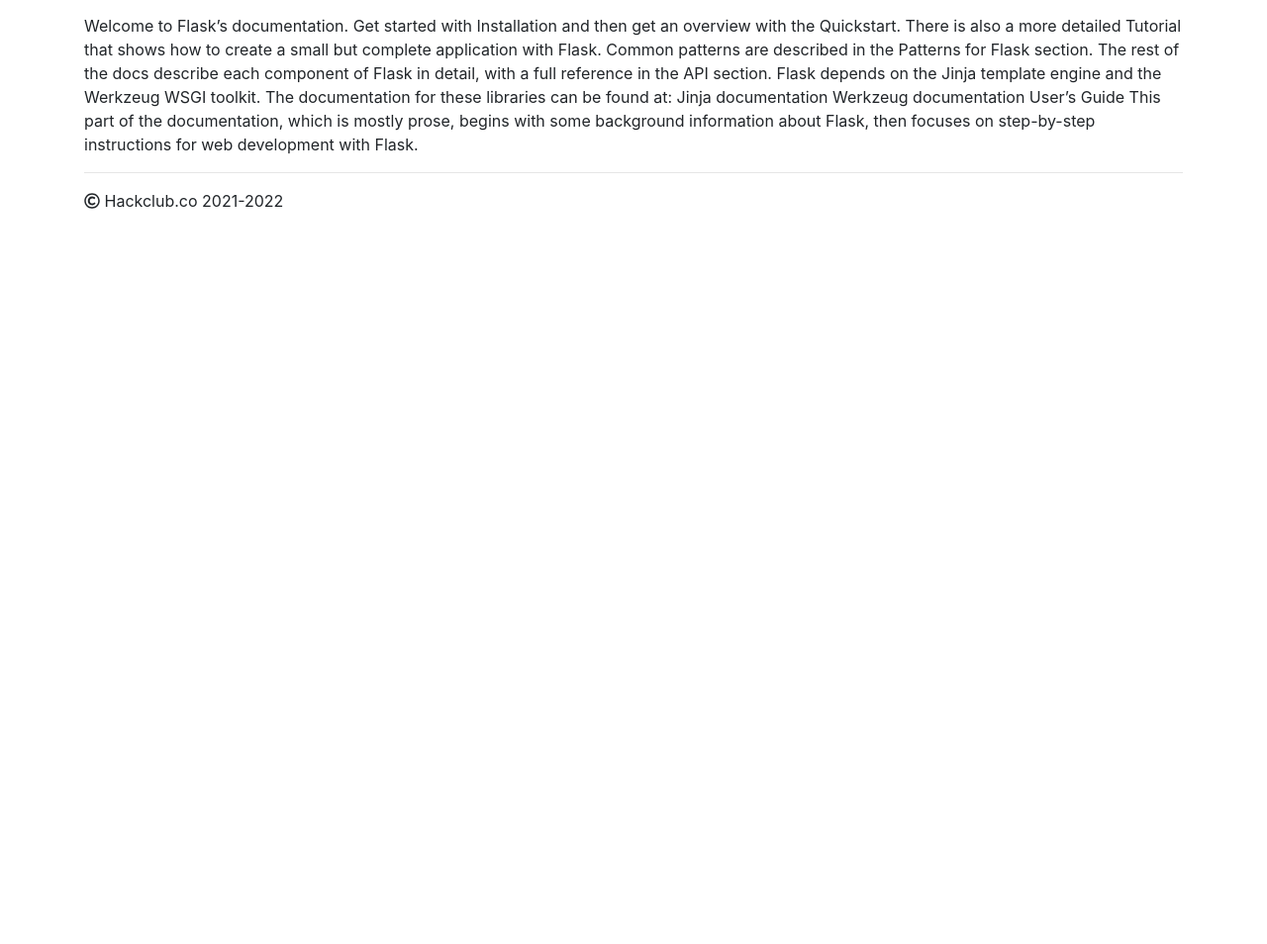
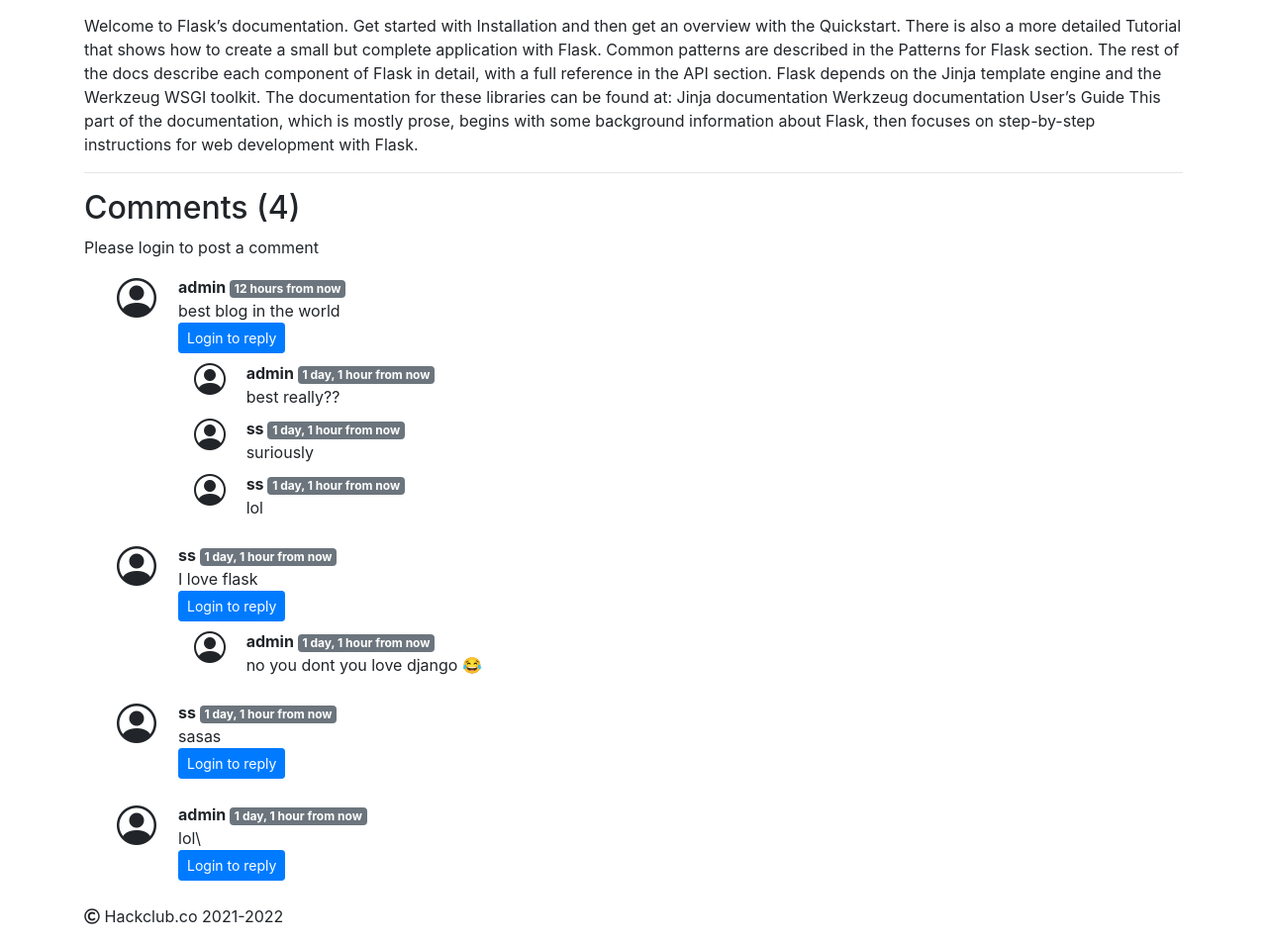
Before and after one commit to Sadman-Sakib2234/django-blog, a Django app: a page that uses templates/base.html in a window 1280 px wide. Shown: the part 160-1114 px from the top of the page at 99% size. Before the commit the page ends 371 px from the top, so only its background shows below. Run offline with Django 3.2, Linux system fonts and the light colour scheme; data comes from the database, SQL or seed files in the repository; both versions use the stored data as it was after the commit; some libraries are stand-ins or nearby versions.

Commit message:
Completed Comment Section And Rendering Html inside Blog Post

```diff
--- a/blog/admin.py
+++ b/blog/admin.py
@@ -1,5 +1,5 @@
 from django.contrib import admin
-from blog.models import Post
+from blog.models import Post, BlogComment
 
 # Register your models here.
-admin.site.register(Post)
+admin.site.register((Post, BlogComment))
--- a/blog/models.py
+++ b/blog/models.py
@@ -1,4 +1,6 @@
 from django.db import models
+from django.contrib.auth.models import User
+from django.utils.timezone import now
 
 # Create your models here.
 
@@ -12,3 +14,14 @@ class Post(models.Model):
 
     def __str__(self):
         return self.title + " by " + self.author
+
+class BlogComment(models.Model):
+    sno= models.AutoField(primary_key=True)
+    comment=models.TextField()
+    user=models.ForeignKey(User, on_delete=models.CASCADE)
+    post=models.ForeignKey(Post, on_delete=models.CASCADE)
+    parent=models.ForeignKey('self',on_delete=models.CASCADE, null=True )
+    timestamp= models.DateTimeField(default=now)
+
+    def __str__(self):
+        return self.comment[0:13] + "..." + " by " + " " + self.user.username
--- /dev/null
+++ b/blog/templatetags/extras.py
@@ -0,0 +1,7 @@
+from django import template
+
+register=template.Library()
+
+@register.filter(name='get_val')
+def get_val(dict, key):
+    return dict.get(key)
--- a/blog/urls.py
+++ b/blog/urls.py
@@ -2,6 +2,10 @@ from django.urls import path, include
 from . import views
 
 urlpatterns = [
+    # API's
+    path('postComment', views.postComment, name="postComment"),
     path('', views.blogHome, name="blogHome"),
     path('<str:slug>', views.blogPost, name="blogPost"),
+
+
 ]
--- a/blog/views.py
+++ b/blog/views.py
@@ -1,3 +1,7 @@
+from django.shortcuts import redirect
+from blog.models import Post, BlogComment
+from django.contrib import messages
+from django.contrib.auth.models import User
 from django.shortcuts import HttpResponse, render
 from blog.models import Post
 
@@ -10,5 +14,33 @@ def blogHome(request):
 
 def blogPost(request, slug):
     post=Post.objects.filter(slug=slug).first()
-    context={"post":post}
+    comments= BlogComment.objects.filter(post=post, parent=None)
+    replies= BlogComment.objects.filter(post=post).exclude(parent=None)
+    replyDict={}
+    for reply in replies:
+        if reply.parent.sno not in replyDict.keys():
+            replyDict[reply.parent.sno]=[reply]
+        else:
+            replyDict[reply.parent.sno].append(reply)
+
+    context={'post':post, 'comments': comments, 'user': request.user, 'replyDict': replyDict}
     return render(request, "blog/blogPost.html", context)
+
+def postComment(request):
+    if request.method == "POST":
+        comment=request.POST.get('comment')
+        user=request.user
+        postSno =request.POST.get('postSno')
+        post= Post.objects.get(sno=postSno)
+        parentSno= request.POST.get('parentSno')
+        if parentSno=="":
+            comment=BlogComment(comment= comment, user=user, post=post)
+            comment.save()
+            messages.success(request, "Your comment has been posted successfully")
+        else:
+            parent= BlogComment.objects.get(sno=parentSno)
+            comment=BlogComment(comment= comment, user=user, post=post , parent=parent)
+            comment.save()
+            messages.success(request, "Your reply has been posted successfully")
+
+    return redirect(f"/blog/{post.slug}")
--- a/hacklord/settings.py
+++ b/hacklord/settings.py
@@ -41,6 +41,7 @@ INSTALLED_APPS = [
     'django.contrib.staticfiles',
     'home.apps.HomeConfig',
     'blog.apps.BlogConfig',
+    'django.contrib.humanize',
 ]
 
 MIDDLEWARE = [
@@ -123,6 +124,10 @@ USE_TZ = True
 
 STATIC_URL = '/static/'
 
+STATICFILES_DIRS = [
+    os.path.join(BASE_DIR,  "static"),
+]
+
 MESSAGE_TAGS = {
     messages.ERROR:'danger',
 }
--- a/hacklord/urls.py
+++ b/hacklord/urls.py
@@ -1,6 +1,10 @@
 from django.contrib import admin
 from django.urls import path, include
 from . import views
+
+admin.site.site_header = "Hackclub.co Admin Panel🐱‍👤"
+admin.site.index_title = "Well Come To Hackclub.co"
+admin.site.site_title = "Admin Panel🐱‍💻"
 
 urlpatterns = [
     path('admin/', admin.site.urls),
--- a/templates/base.html
+++ b/templates/base.html
@@ -25,7 +25,7 @@
             <a class="nav-link" href="/"><i class="bi bi-house-fill"></i> Home <span class="sr-only">(current)</span></a>
         </li>
         <li class="nav-item {% block aboutActive %} {% endblock aboutActive %}">
-            <a class="nav-link" href="about/"><i class="bi bi-file-person"></i> About</a>
+            <a class="nav-link" href="/about/"><i class="bi bi-file-person"></i> About</a>
         </li>
         <li class="nav-item {% block blogActive %} {% endblock blogActive %}">
             <a class="nav-link" href="/blog"><i class="fas fa-blog"></i> Blog</a>
@@ -50,7 +50,7 @@
                         </div>
                       </li>
                       </ul>
-                      </div>
+                </div>
                 {% else %}
               <!-- Button to  trigger Login modal -->
           <button type="button" class="btn btn-success mr-2 ml-2" data-toggle="modal" data-target="#loginModal">
@@ -74,8 +74,10 @@
       {% endfor %}
     <!--  Message Alert Ends  -->
     {% block body %}
+    {% endblock body %}
 
-    {% endblock body %}
+    {% block js %}
+    {% endblock js %}
     <!-- Footer Starts -->
     <footer class="container my-3">
       <p><i class="far fa-copyright"></i> Hackclub.co 2021-2022</p>
@@ -163,7 +165,8 @@
     <!-- Optional JavaScript -->
     <!-- jQuery first,then Bootstrap JS -->
     <script src="https://code.jquery.com/jquery-3.5.1.slim.min.js" integrity="sha384-DfXdz2htPH0lsSSs5nCTpuj/zy4C+OGpamoFVy38MVBnE+IbbVYUew+OrCXaRkfj" crossorigin="anonymous"></script>
-    <script src="https://cdn.jsdelivr.net/npm/bootstrap@4.6.0/dist/js/bootstrap.bundle.min.js" integrity="sha384-Piv4xVNRyMGpqkS2by6br4gNJ7DXjqk09RmUpJ8jgGtD7zP9yug3goQfGII0yAns" crossorigin="anonymous"></script>
+    <script src="https://cdn.jsdelivr.net/npm/popper.js@1.16.1/dist/umd/popper.min.js" integrity="sha384-9/reFTGAW83EW2RDu2S0VKaIzap3H66lZH81PoYlFhbGU+6BZp6G7niu735Sk7lN" crossorigin="anonymous"></script>
+    <script src="https://cdn.jsdelivr.net/npm/bootstrap@4.6.0/dist/js/bootstrap.min.js" integrity="sha384-+YQ4JLhjyBLPDQt//I+STsc9iw4uQqACwlvpslubQzn4u2UU2UFM80nGisd026JF" crossorigin="anonymous"></script>
     <!-- Font Awsome -->
     <script defer src="https://use.fontawesome.com/releases/v5.15.3/js/all.js" integrity="sha384-haqrlim99xjfMxRP6EWtafs0sB1WKcMdynwZleuUSwJR0mDeRYbhtY+KPMr+JL6f" crossorigin="anonymous"></script>
   </body>
--- a/templates/blog/blogPost.html
+++ b/templates/blog/blogPost.html
@@ -1,15 +1,85 @@
 {% extends 'base.html' %}
+{% block title %} Blogpost{% endblock title %}
+{% block body %}
 
-{% block title %} {{post.title}}{% endblock title %}
+{% load humanize %}
+{% load extras %}
 
-{% block body %}
 <div class="container my-3">
-<div class="blog-post">
-        <h2 class="blog-post-title">{{post.title}}</h2>
-        <p class="blog-post-meta">{{post.timeStamp}} by <a href="#">{{post.author}}</a></p>
-
-        <p>{{post.content}}</p>
-        <hr>
-      </div>
-      </div>
- {% endblock %}
+    <h2 class="blog-post-title">{{post.title}}</h2>
+    <p class="blog-post-meta">{{post.timeStamp}} by <a href="/about">{{post.author}}</a></p>
+    <p>{{post.content|safe}}</p>
+    <hr>
+</div>
+<div class="container">
+    <h2> Comments ({{comments.count}}) </h2>
+    <div class="my-2">
+        {% if user.is_authenticated %}
+        <form action="/blog/postComment" method="post">
+            {% csrf_token %}
+            <div class="form-group">
+                <label for="exampleInputEmail1">Post Comment </label>
+                <input type="text" class="form-control" name="comment" autocomplete="off" placeholder="Enter comment here">
+            </div>
+            <input type="hidden" name="postSno" value="{{post.sno}}">
+            <input type="hidden" name="parentSno" value="">
+            <button type="submit" class="btn btn-primary">Submit</button>
+        </form>
+        {% else %}
+        Please login to post a comment
+        {% endif %}
+    </div>
+    {% for comment in comments %}
+    <div class="row my-3">
+        <div class="col-md-1 pl-5 ">
+        <i class="bi bi-person-circle h1" width="150" height="150"></i>
+        </div>
+        <div class="col-md-11 ">
+            <b> {{comment.user.username}} </b> <span class="badge badge-secondary ">{{comment.timestamp| naturaltime}}</span>
+            <div>{{comment.comment}}</div>
+            <div class="reply mx-0">
+                {% if user.is_authenticated %}
+                <button class="btn btn-sm btn-primary" type="button" data-toggle="collapse" data-target="#replyBox{{comment.sno}}" aria-expanded="false" aria-controls="replyBox{{comment.sno}}">
+                    Reply
+                </button>
+                <div class="collapse" id="replyBox{{comment.sno}}">
+                    <div class="card card-body my-2">
+                        <form action="/blog/postComment" method="post">
+                            {% csrf_token %}
+                            <div class="form-group">
+                                <label for="comment">Post a reply </label>
+                                <input type="text" class="form-control" name="comment" autocomplete="off" placeholder="Enter comment here">
+                                <input type="hidden" name="parentSno" value="{{comment.sno}}">
+                            </div>
+                            <input type="hidden" name="postSno" value="{{post.sno}}">
+                            <button type="submit" class="btn btn-primary">Submit</button>
+                        </form>
+                    </div>
+                </div>
+                {% else %}
+                <button class="btn btn-sm btn-primary" type="button" data-toggle="collapse" data-target="#replyBox{{comment.sno}}" aria-expanded="false" aria-controls="replyBox{{comment.sno}}">
+                    Login to reply
+                </button>
+                {% endif %}
+                <div class="replies my-2 ">
+                    {% for reply in replyDict|get_val:comment.sno %}
+                    <div class="row my-2">
+                        <div class="col-md-1">
+                       <i class="bi bi-person-circle h2 pl-3"></i>
+                        </div>
+                        <div class="col-md-11 row" style="margin-left:-3.2%;">
+                            <div class="col-md-11 mr-3">
+                                <b> {{reply.user.username}} </b> <span class="badge badge-secondary ">{{reply.timestamp| naturaltime}}</span>
+                                <div>{{reply.comment}}</div>
+                            </div>
+                            <br>
+                        </div>
+                    </div>
+                    {% endfor %}
+                </div>
+            </div>
+        </div>
+    </div>
+    {% endfor %}
+</div>
+{% endblock %}
```
Also changed, not shown: static/css/blogPost.css (added, +7 -0 lines), templates/blog/blogHome.html (+10 -1 lines), blog/images/depositphotos_62552689-stock-photo-photo-of-man-wearing-vendetta.jpg (deleted), blog/migrations/0005_blogcomment.py (added), blog/templatetags/__init__.py (added), db.sqlite3.
